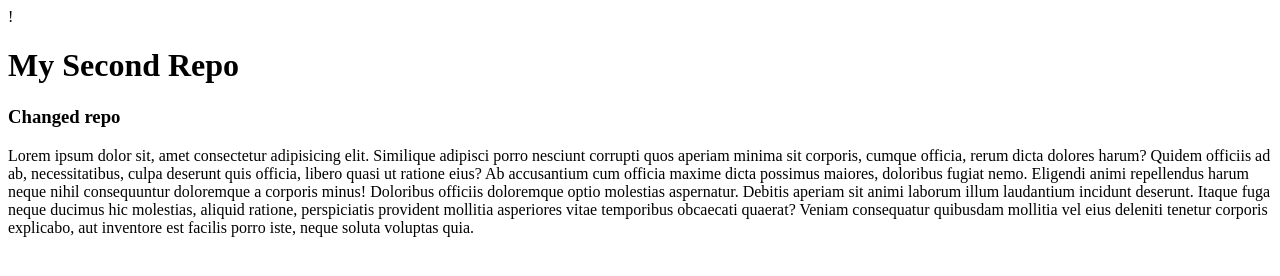
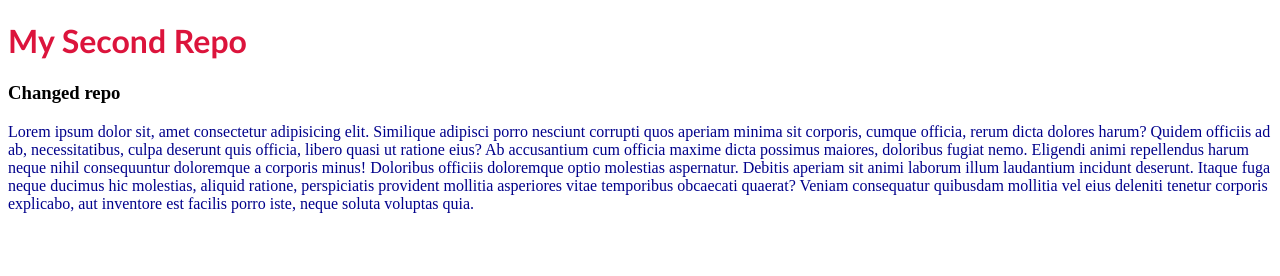
Before and after one commit to abirwww/my-second-repo, a plain HTML site: page index.html in a window 1280 px wide. Drawn offline with Linux system fonts and the light colour scheme.

Commit message:
style my style

```diff
--- a/index.html
+++ b/index.html
@@ -1,4 +1,4 @@
-!
+
 <!DOCTYPE html>
 <html lang="en">
 <head>
@@ -6,6 +6,7 @@
     <meta http-equiv="X-UA-Compatible" content="IE=edge">
     <meta name="viewport" content="width=device-width, initial-scale=1.0">
     <title>My Second Repo</title>
+    <link rel="stylesheet" href="style.css">
 </head>
 <body>
     <h1>My Second Repo</h1>
--- /dev/null
+++ b/style.css
@@ -0,0 +1,8 @@
+h1{
+    color: crimson;
+    font-family: 'Trebuchet MS', 'Lucida Sans Unicode', 'Lucida Grande', 'Lucida Sans', Arial, sans-serif;
+}
+
+p{
+    color: darkblue;
+}
```
